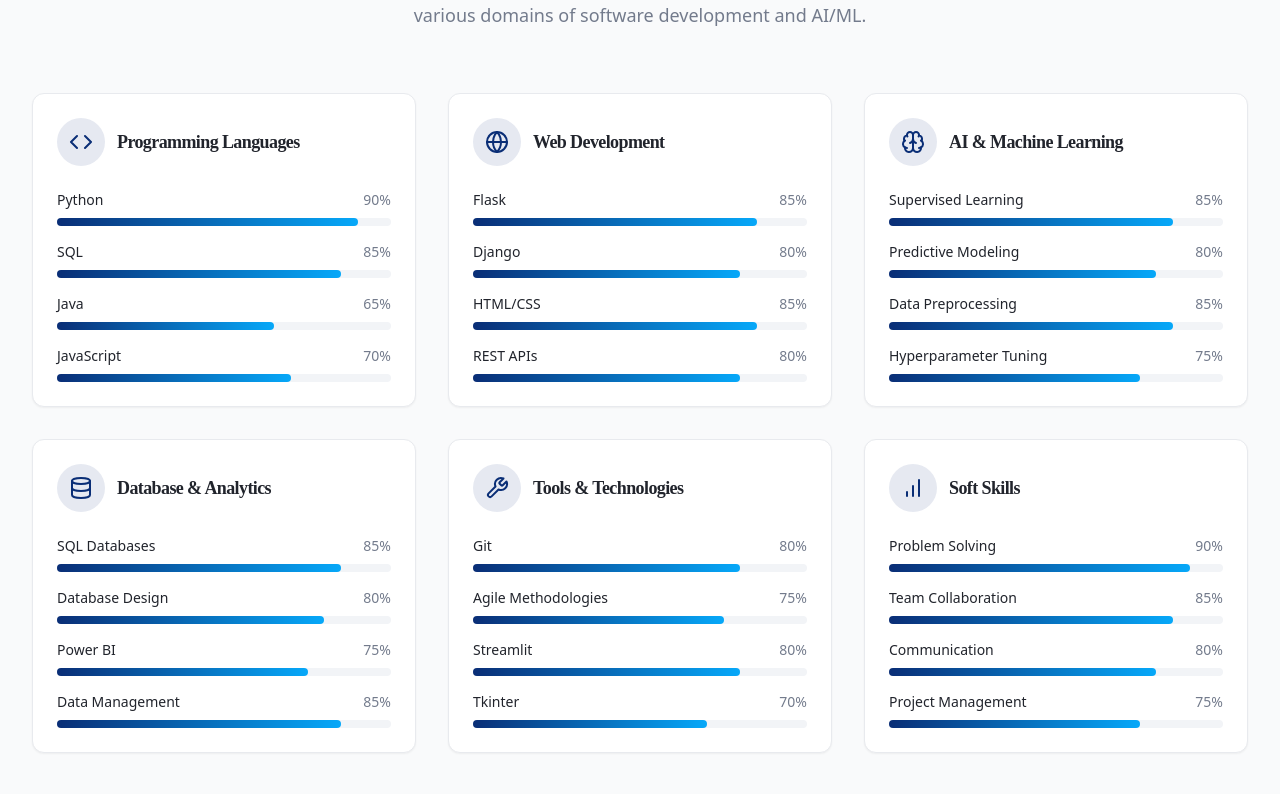
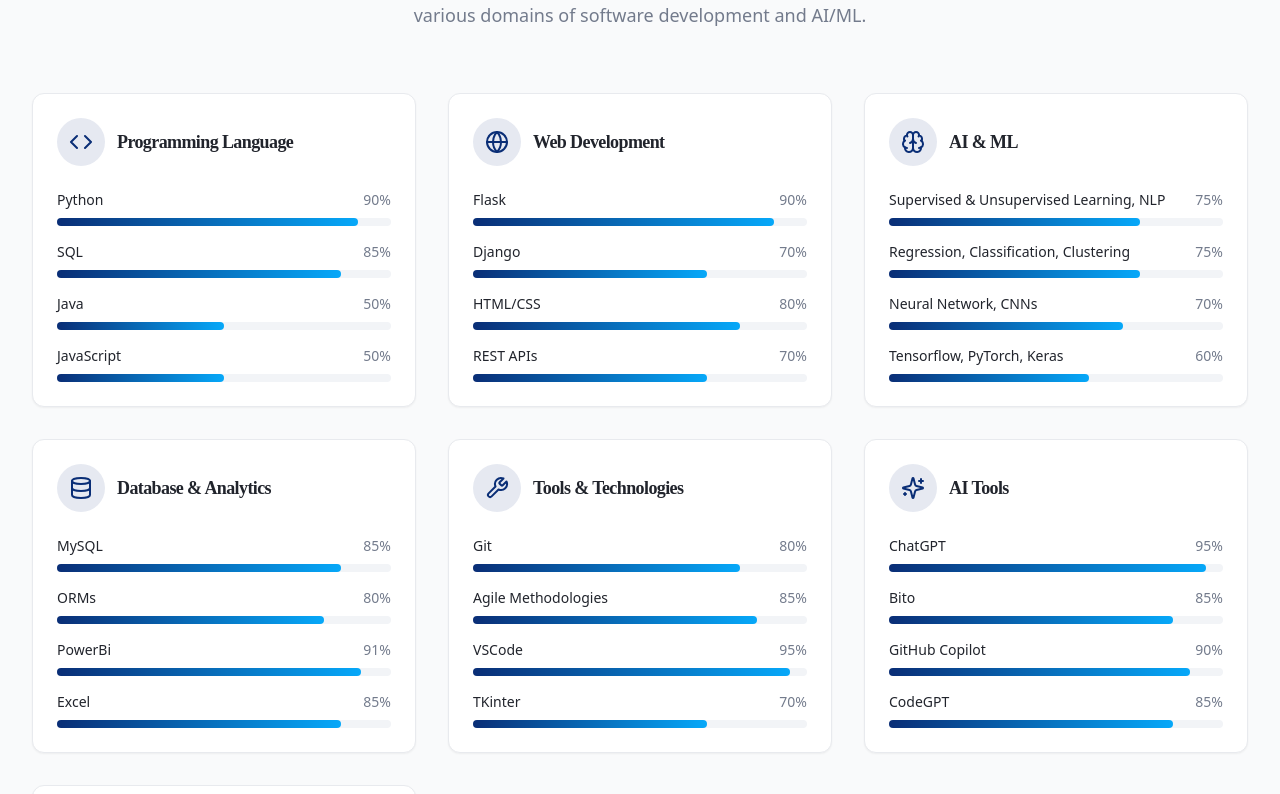
Before and after one commit to kirankamble1523/kiranvkamble, a React (Vite) app: page / in a window 1280 px wide. Shown: the part 3421-4215 px from the top of the page. Built offline with nearby package versions, Linux system fonts and the light colour scheme; a web font is replaced by a local one.

Commit message:
Update skills section

```diff
--- a/src/components/Skills.tsx
+++ b/src/components/Skills.tsx
@@ -1,48 +1,48 @@
 import { motion } from 'framer-motion'
-import { Code, Database, Brain, Globe, Wrench, BarChart } from 'lucide-react'
+import { Code, Database, Brain, Globe, Wrench, BarChart, Sparkles } from 'lucide-react'
 import { Card, CardContent, CardHeader, CardTitle } from '@/components/ui/card'
 import { Progress } from '@/components/ui/progress'
 
 const Skills = () => {
   const skillCategories = [
     {
-      title: "Programming Languages",
+      title: "Programming Language",
       icon: Code,
       skills: [
         { name: "Python", level: 90 },
         { name: "SQL", level: 85 },
-        { name: "Java", level: 65 },
-        { name: "JavaScript", level: 70 }
+        { name: "Java", level: 50 },
+        { name: "JavaScript", level: 50 }
       ]
     },
     {
       title: "Web Development",
       icon: Globe,
       skills: [
-        { name: "Flask", level: 85 },
-        { name: "Django", level: 80 },
-        { name: "HTML/CSS", level: 85 },
-        { name: "REST APIs", level: 80 }
+        { name: "Flask", level: 90 },
+        { name: "Django", level: 70 },
+        { name: "HTML/CSS", level: 80 },
+        { name: "REST APIs", level: 70 }
       ]
     },
     {
-      title: "AI & Machine Learning",
+      title: "AI & ML",
       icon: Brain,
       skills: [
-        { name: "Supervised Learning", level: 85 },
-        { name: "Predictive Modeling", level: 80 },
-        { name: "Data Preprocessing", level: 85 },
-        { name: "Hyperparameter Tuning", level: 75 }
+        { name: "Supervised & Unsupervised Learning, NLP", level: 75 },
+        { name: "Regression, Classification, Clustering", level: 75 },
+        { name: "Neural Network, CNNs", level: 70 },
+        { name: "Tensorflow, PyTorch, Keras", level: 60 }
       ]
     },
     {
       title: "Database & Analytics",
       icon: Database,
       skills: [
-        { name: "SQL Databases", level: 85 },
-        { name: "Database Design", level: 80 },
-        { name: "Power BI", level: 75 },
-        { name: "Data Management", level: 85 }
+        { name: "MySQL", level: 85 },
+        { name: "ORMs", level: 80 },
+        { name: "PowerBi", level: 91 },
+        { name: "Excel", level: 85 }
       ]
     },
     {
@@ -50,19 +50,29 @@ const Skills = () => {
       icon: Wrench,
       skills: [
         { name: "Git", level: 80 },
-        { name: "Agile Methodologies", level: 75 },
-        { name: "Streamlit", level: 80 },
-        { name: "Tkinter", level: 70 }
+        { name: "Agile Methodologies", level: 85 },
+        { name: "VSCode", level: 95 },
+        { name: "TKinter", level: 70 }
+      ]
+    },
+    {
+      title: "AI Tools",
+      icon: Sparkles,
+      skills: [
+        { name: "ChatGPT", level: 95 },
+        { name: "Bito", level: 85 },
+        { name: "GitHub Copilot", level: 90 },
+        { name: "CodeGPT", level: 85 }
       ]
     },
     {
       title: "Soft Skills",
       icon: BarChart,
       skills: [
-        { name: "Problem Solving", level: 90 },
-        { name: "Team Collaboration", level: 85 },
-        { name: "Communication", level: 80 },
-        { name: "Project Management", level: 75 }
+        { name: "Communication", level: 95 },
+        { name: "Problem Solving", level: 85 },
+        { name: "Team Work", level: 85 },
+        { name: "Project Management", level: 85 }
       ]
     }
   ]
```
